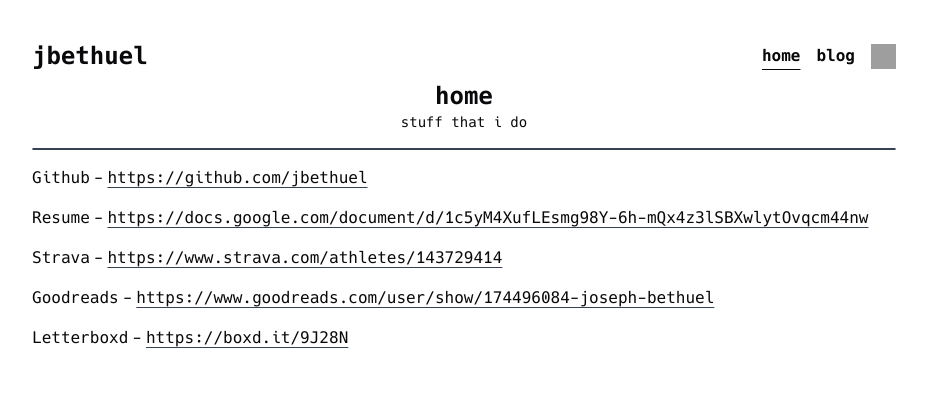
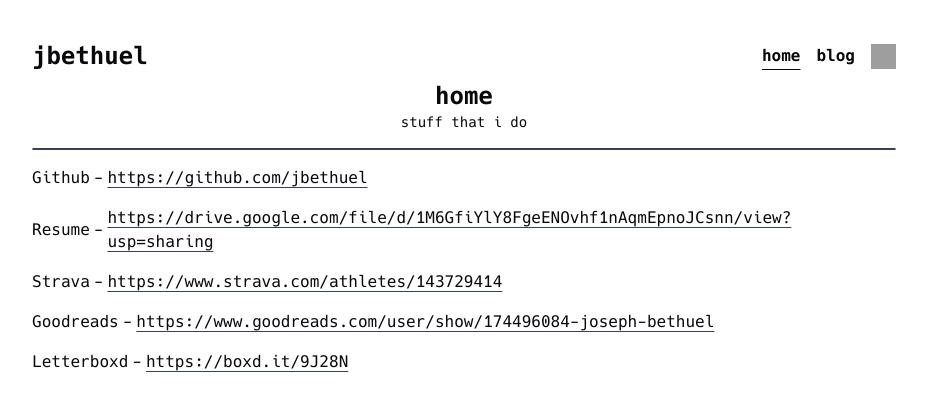
Before and after one commit to jbethuel/jbethuel.com, a Next.js app: page / in a window 1280 px wide. Shown: the top 408 px of the page, without its empty margins (176-1103 px from the left). Built offline with nearby package versions, Linux system fonts and the light colour scheme; grey boxes are pictures that could not be loaded.

Commit message:
update CV link

```diff
--- a/src/app/page.tsx
+++ b/src/app/page.tsx
@@ -9,7 +9,7 @@
   },
   {
     title: "Resume",
-    url: "https://docs.google.com/document/d/1c5yM4XufLEsmg98Y-6h-mQx4z3lSBXwlytOvqcm44nw",
+    url: "https://drive.google.com/file/d/1M6GfiYlY8FgeENOvhf1nAqmEpnoJCsnn/view?usp=sharing",
   },
   {
     title: "Strava",
```
